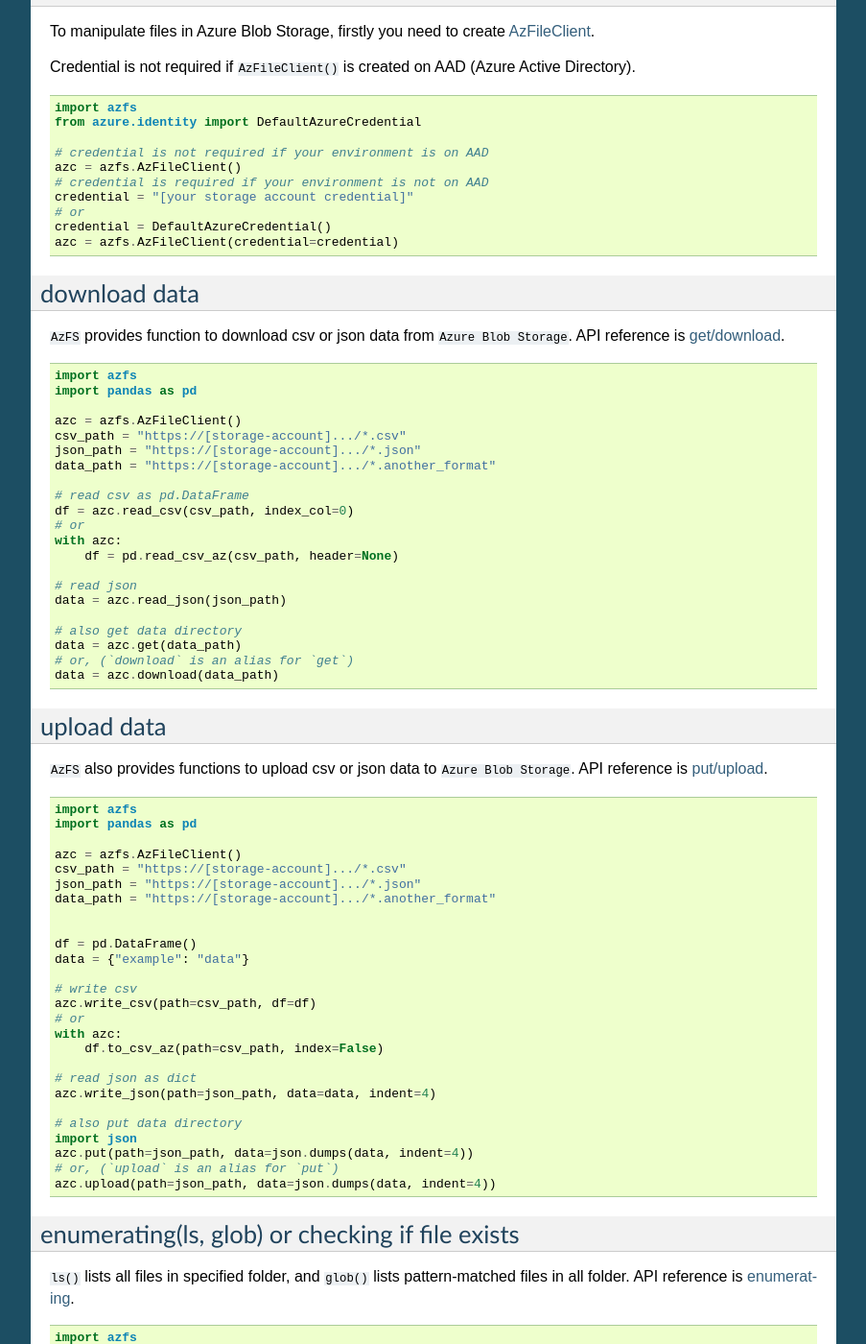
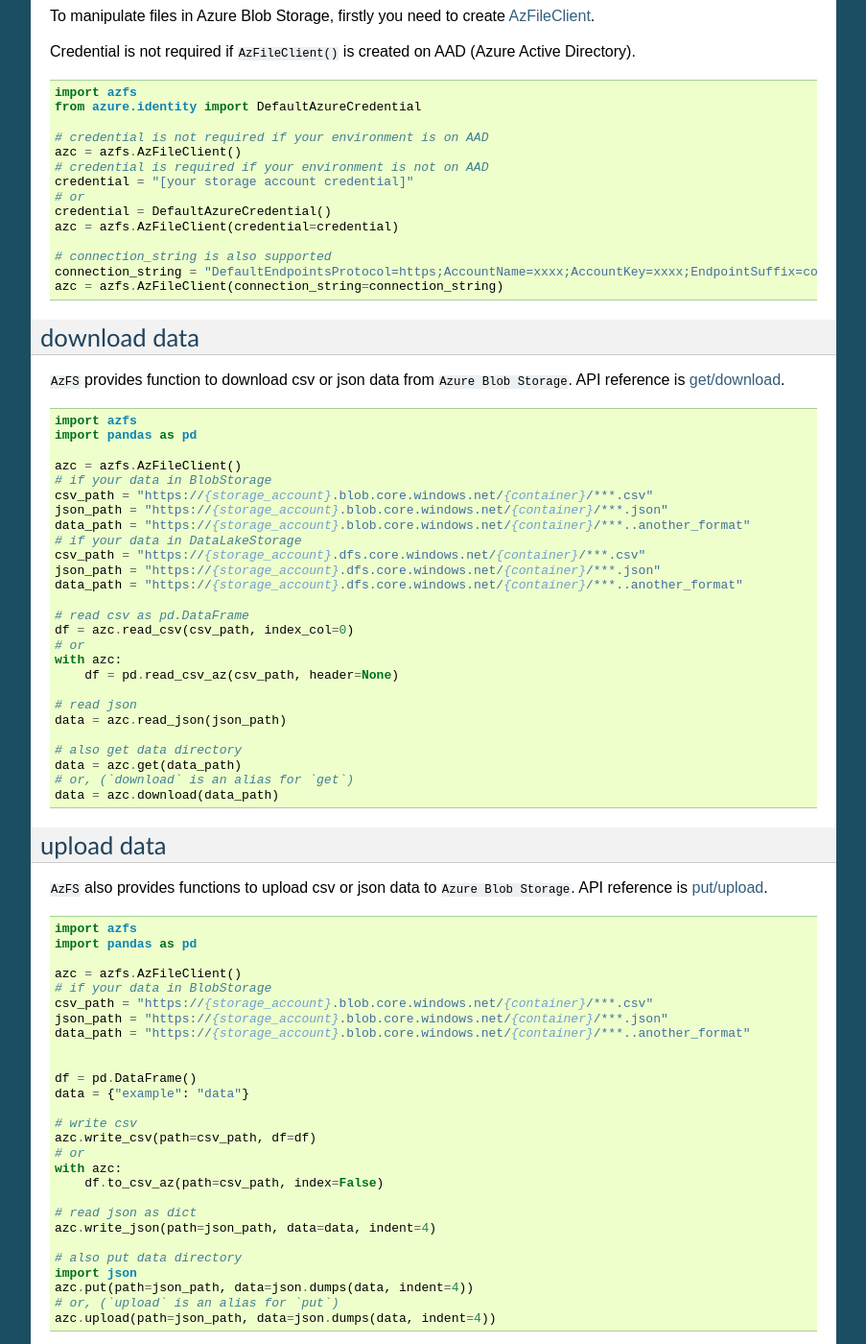
Before and after one commit to arpitjain799/azfs, a Sphinx documentation site: the page built from docs/index.rst, in a window 1280 px wide and 1400 px high, scrolled down 1075 px. Shown: the whole window at 96% size, without its empty margins (198-1101 px from the left). Built offline with Sphinx 7.4.7, drawn with Linux system fonts in a browser that asks for light colours; some of the changed text lies outside the part shown.

Commit message:
#67 documentの更新

```diff
--- a/docs/index.rst
+++ b/docs/index.rst
@@ -57,10 +57,9 @@
 authorization
 -------------
 
-Currently, only support `Azure Active Directory (AAD) token credential <https://docs.microsoft.com/azure/storage/common/storage-auth-aad>`_.
-
-Not support Connection String, or SAS, etc...
-(Soon it will be supported.)
+Supported authentication types are
+* `Azure Active Directory (AAD) token credential <https://docs.microsoft.com/azure/storage/common/storage-auth-aad>`_
+* connection_string, like `DefaultEndpointsProtocol=https;AccountName=xxxx;AccountKey=xxxx;EndpointSuffix=core.windows.net`
 
 types of storage
 ----------------
@@ -104,6 +103,9 @@
    credential = DefaultAzureCredential()
    azc = azfs.AzFileClient(credential=credential)
 
+   # connection_string is also supported
+   connection_string = "DefaultEndpointsProtocol=https;AccountName=xxxx;AccountKey=xxxx;EndpointSuffix=core.windows.net"
+   azc = azfs.AzFileClient(connection_string=connection_string)
 
 
 download data
@@ -118,9 +120,14 @@
    import pandas as pd
 
    azc = azfs.AzFileClient()
-   csv_path = "https://[storage-account].../*.csv"
-   json_path = "https://[storage-account].../*.json"
-   data_path = "https://[storage-account].../*.another_format"
+   # if your data in BlobStorage
+   csv_path = "https://{storage_account}.blob.core.windows.net/{container}/***.csv"
+   json_path = "https://{storage_account}.blob.core.windows.net/{container}/***.json"
+   data_path = "https://{storage_account}.blob.core.windows.net/{container}/***..another_format"
+   # if your data in DataLakeStorage
+   csv_path = "https://{storage_account}.dfs.core.windows.net/{container}/***.csv"
+   json_path = "https://{storage_account}.dfs.core.windows.net/{container}/***.json"
+   data_path = "https://{storage_account}.dfs.core.windows.net/{container}/***..another_format"
 
    # read csv as pd.DataFrame
    df = azc.read_csv(csv_path, index_col=0)
@@ -150,9 +157,10 @@
    import pandas as pd
 
    azc = azfs.AzFileClient()
-   csv_path = "https://[storage-account].../*.csv"
-   json_path = "https://[storage-account].../*.json"
-   data_path = "https://[storage-account].../*.another_format"
+   # if your data in BlobStorage
+   csv_path = "https://{storage_account}.blob.core.windows.net/{container}/***.csv"
+   json_path = "https://{storage_account}.blob.core.windows.net/{container}/***.json"
+   data_path = "https://{storage_account}.blob.core.windows.net/{container}/***..another_format"
 
 
    df = pd.DataFrame()
--- a/docs/sources/release_history.rst
+++ b/docs/sources/release_history.rst
@@ -8,6 +8,7 @@
 0.2.0 (2020-07-xx)
 ------------------
 
+* can upload over 100MB data to DataLakeStorage.
 * support ``connection_string``: in ``azfs.AzFileClient()``
 
 0.1.10 (2020-07-05)
```
Also changed, not shown: README.md (+1 -1 lines).
